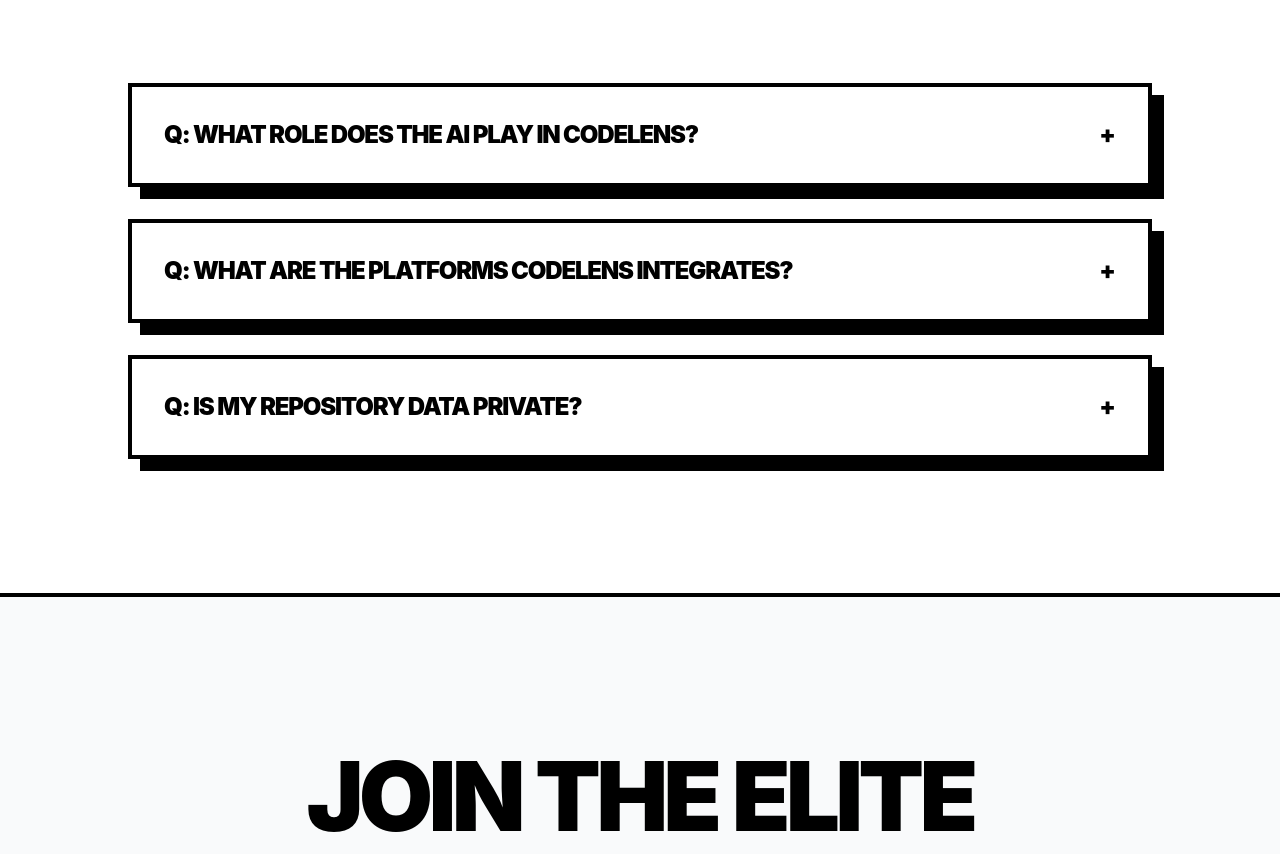
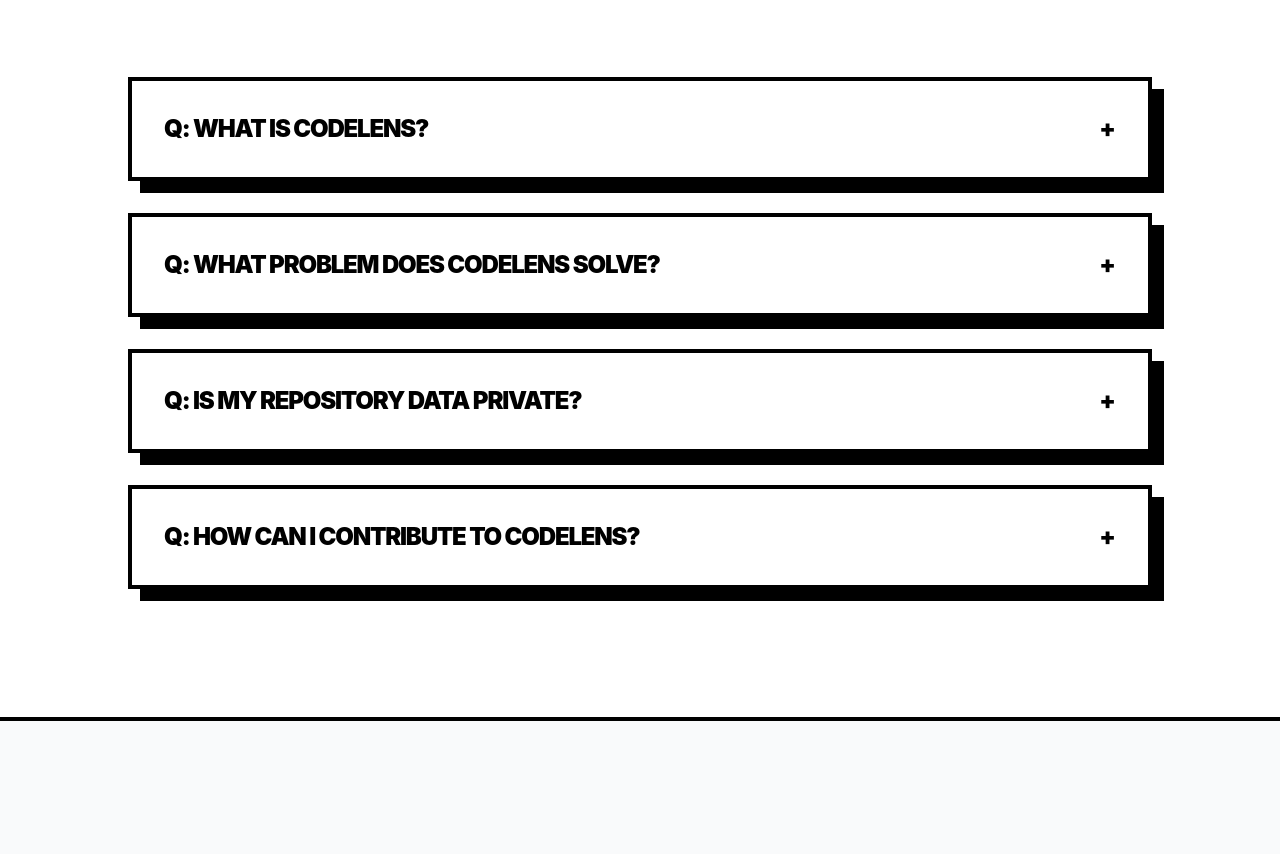
Before and after one commit to kunalverma2512/CodeLens, a React app in the folder frontend/: page /explore in a window 1280 px wide. Shown: the part 9546-10400 px from the top of the page. Built offline with nearby package versions, Linux system fonts and the light colour scheme; the HTML template or start-up script is replaced by a standard one.

Commit message:
updated list of FAQs

```diff
--- a/frontend/src/components/explore/FAQSection.jsx
+++ b/frontend/src/components/explore/FAQSection.jsx
@@ -2,16 +2,20 @@
 
 const faqs = [
   {
-    q: "What role does the AI play in CodeLens?",
-    a: "The platfrom uses Google's Gemini LLM as a seasoned Staff Engineer, analyzing the developer's combined data to identify bottlenecks and recommend a precise, personalized learning path.",
+    q: "What is CodeLens?",
+    a: "CodeLens is a platform that helps developers track their coding progress across different platforms like Codeforces, LeetCode, and GitHub in one place.",
   },
   {
-    q: "What are the platforms CodeLens integrates?",
-    a: "CodeLens integrates three major developer platforms to build a complete picture of a developer's skills. GitHub is used to track code velocity, architectural complexity, and open source collaboration, while LeetCode evaluates algorithmic problem-solving and data structure fluency. Codeforces rounds out the trio by measuring competitive programming speed and advanced mathematical optimization.",
+    q: "What problem does CodeLens solve?",
+    a: "It brings all your coding activity into one place so you can understand your progress, stay consistent, and know what to improve next.",
   },
   {
     q: "Is my repository data private?",
     a: "The platform is built to be an open API engine. Configuration determines visibility and update frequency. Privacy is guaranteed.",
+  },
+  {
+    q: "How can I contribute to CodeLens?",
+    a: "You can contribute by solving issues, adding features, improving UI, or fixing bugs. Check the repository and start with beginner-friendly issues.",
   },
 ];
 
```
